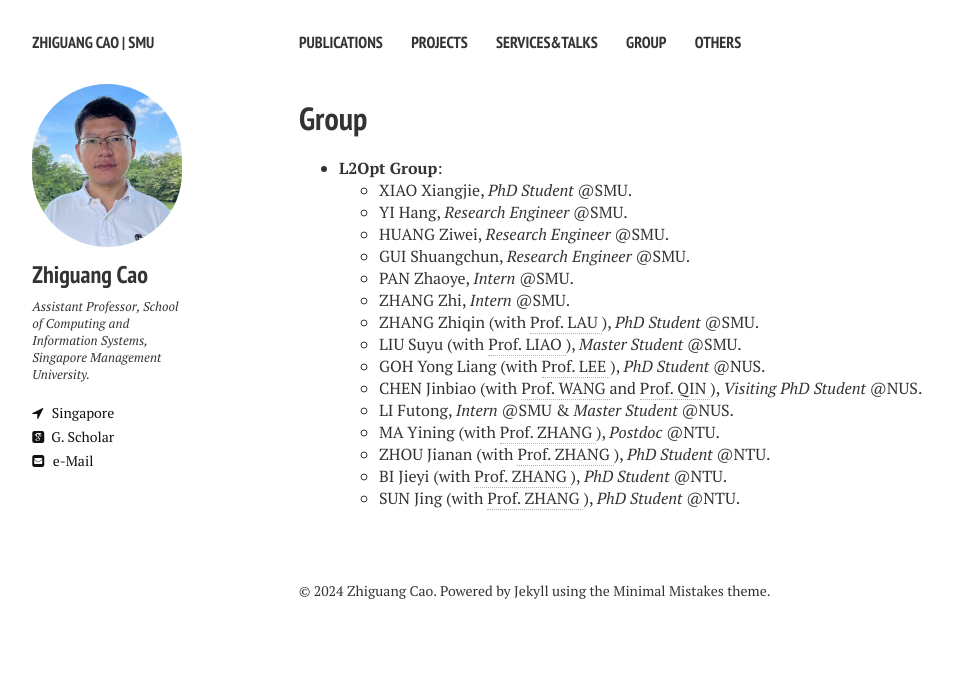
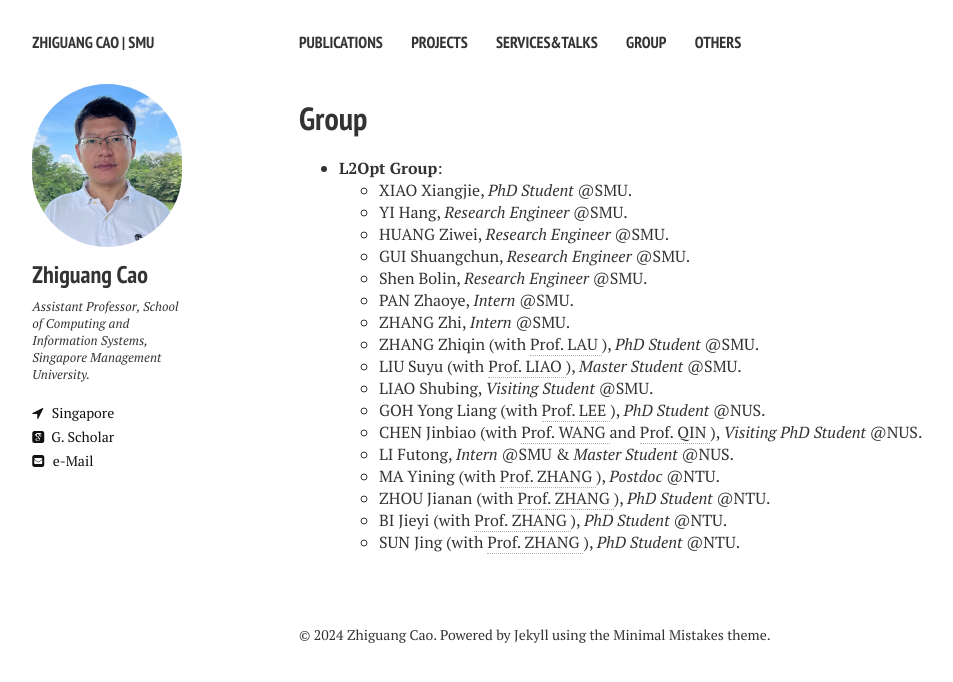
Before and after one commit to zhiguangcaosg/zhiguangcaosg.github.io, a Jekyll site: the page built from group.md, in a window 1280 px wide. Shown: the top 682 px of the page, without its empty margins (21-974 px from the left). Built offline with Jekyll 4.4.1, drawn with Linux system fonts in a browser that asks for light colours; nearby versions of some CDN libraries.

Commit message:
Update group.md

```diff
--- a/group.md
+++ b/group.md
@@ -27,6 +27,8 @@ comments: false
 	</li>
 	<li> GUI Shuangchun, <i>Research Engineer</i> @SMU.
 	</li>
+	<li> Shen Bolin, <i>Research Engineer</i> @SMU.
+	</li>
 	<li> PAN Zhaoye, <i>Intern</i> @SMU.
 	</li>
 	<li> ZHANG Zhi, <i>Intern</i> @SMU.
@@ -34,6 +36,8 @@ comments: false
         <li> ZHANG Zhiqin (with <a href="http://www.mysmu.edu/faculty/hclau/" target="_blank"> Prof. LAU </a>), <i>PhD Student</i> @SMU.
 	</li>
         <li> LIU Suyu (with <a href="https://liziliao.github.io/" target="_blank"> Prof. LIAO </a>), <i>Master Student</i> @SMU.
+	<li> LIAO Shubing, <i>Visiting Student</i> @SMU.
+	</li>
 	</li>
         <li> GOH Yong Liang (with <a href="https://www.comp.nus.edu.sg/~leews/" target="_blank"> Prof. LEE </a>), <i>PhD Student</i> @NUS.
 	</li>
```
